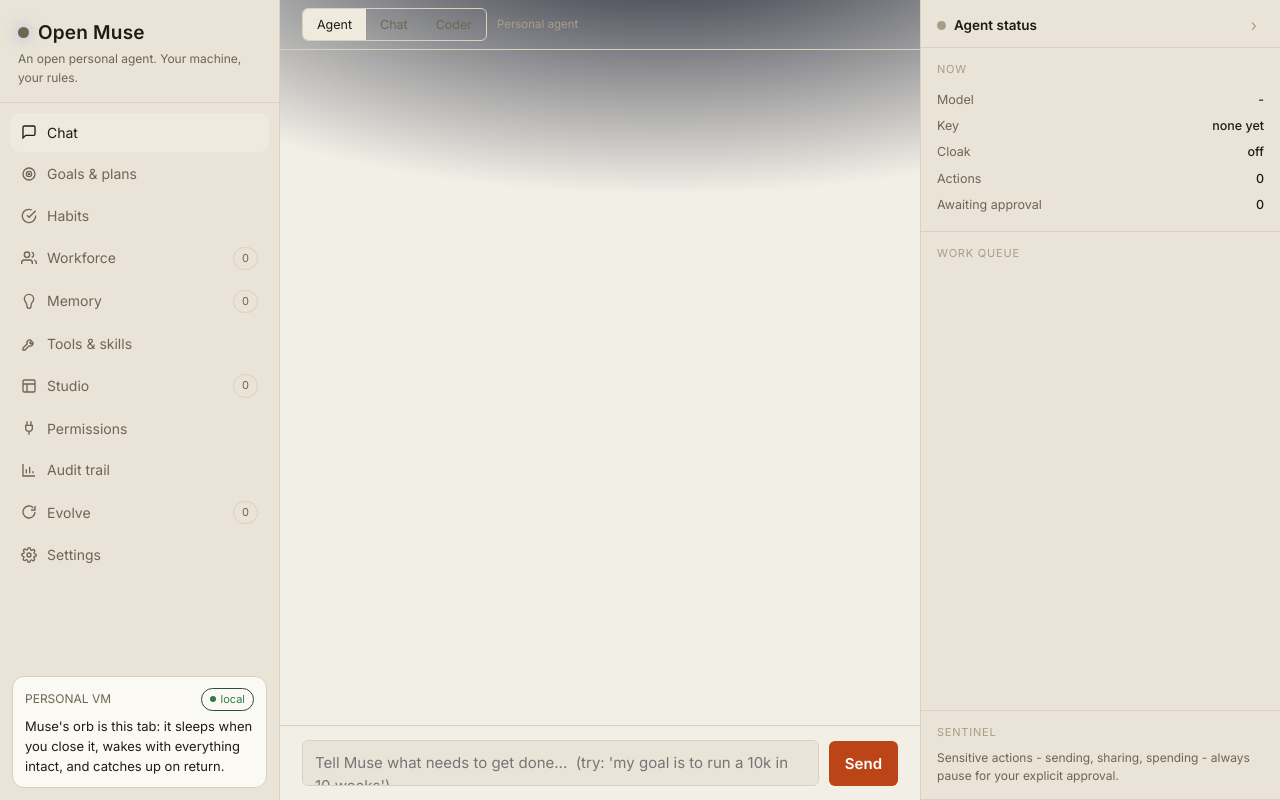
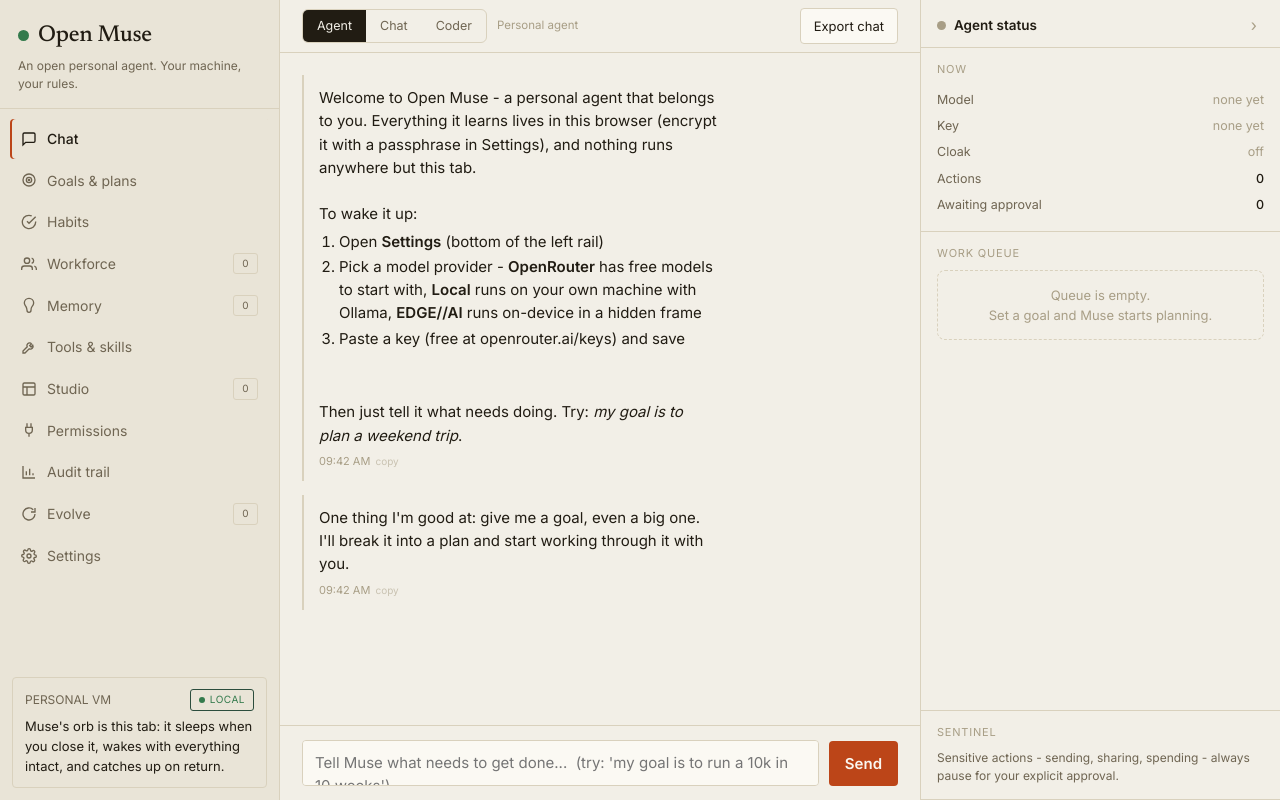
Before and after one commit to aeiouvcode/open-muse, a plain HTML site: page index.html in a window 1280 px wide. Drawn offline with Linux system fonts and the light colour scheme.

Commit message:
Chat: retry latest message button + export conversation as Markdown

```diff
--- a/index.html
+++ b/index.html
@@ -57,6 +57,7 @@
         </div>
         <span class="modenote" id="modenote">Personal agent</span>
         <span style="flex:1"></span>
+        <button class="btn" id="exportchatbtn" title="Download this conversation as a Markdown file">Export chat</button>
         <button class="btn coderonly" id="selftestsbtn">Self-tests</button>
         <button class="btn coderonly" id="diff2prop">Last diff &rarr; proposal</button>
       </div>
@@ -298,6 +299,6 @@
 <!-- modal -->
 <div id="modalwrap"><div class="modal" id="modal"></div></div>
 <div class="toast" id="toast"></div>
-<script src="app.js?v=nim-21sep10"></script>
+<script src="app.js?v=chat-21sep1"></script>
 </body>
 </html>
```
